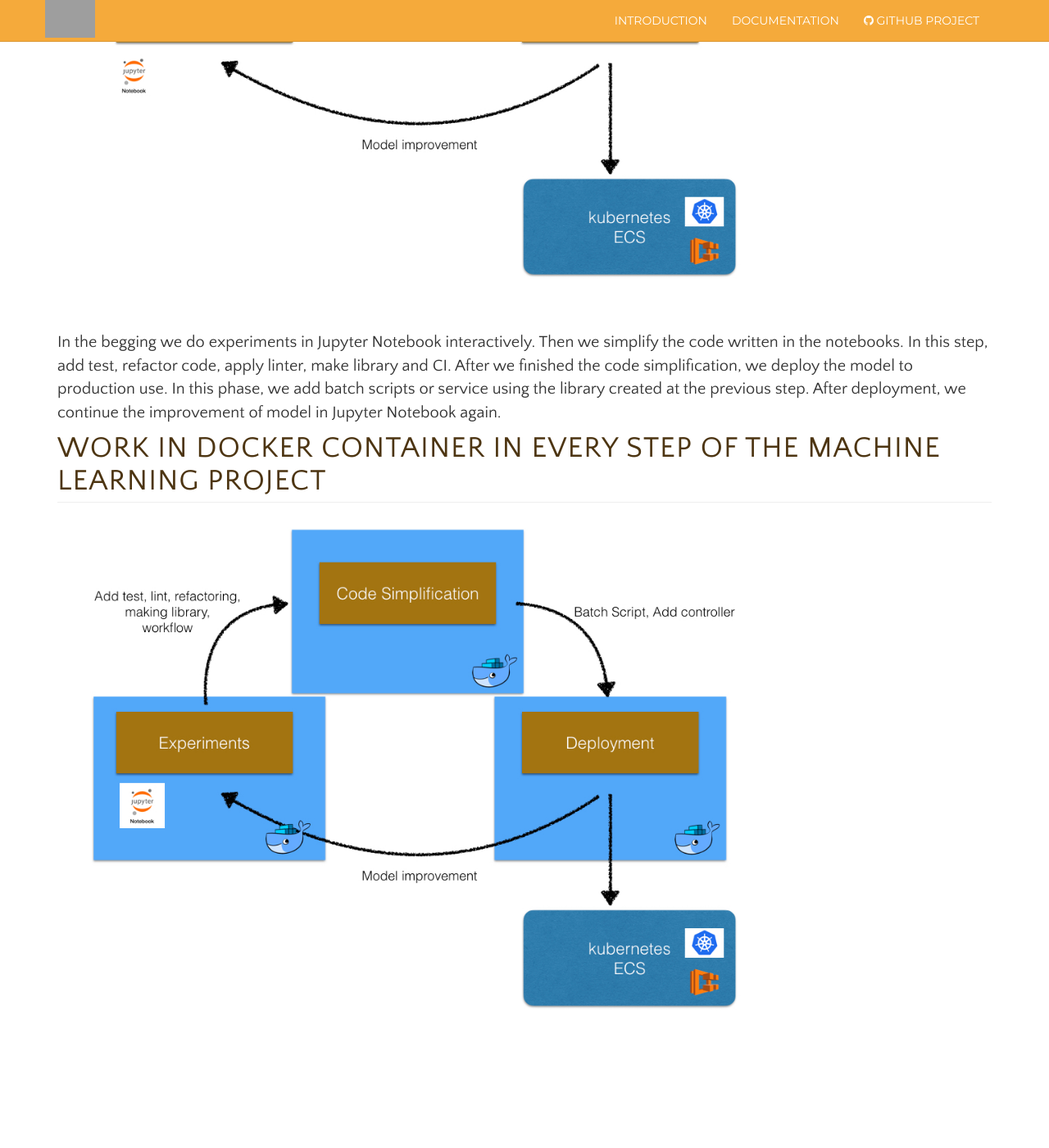
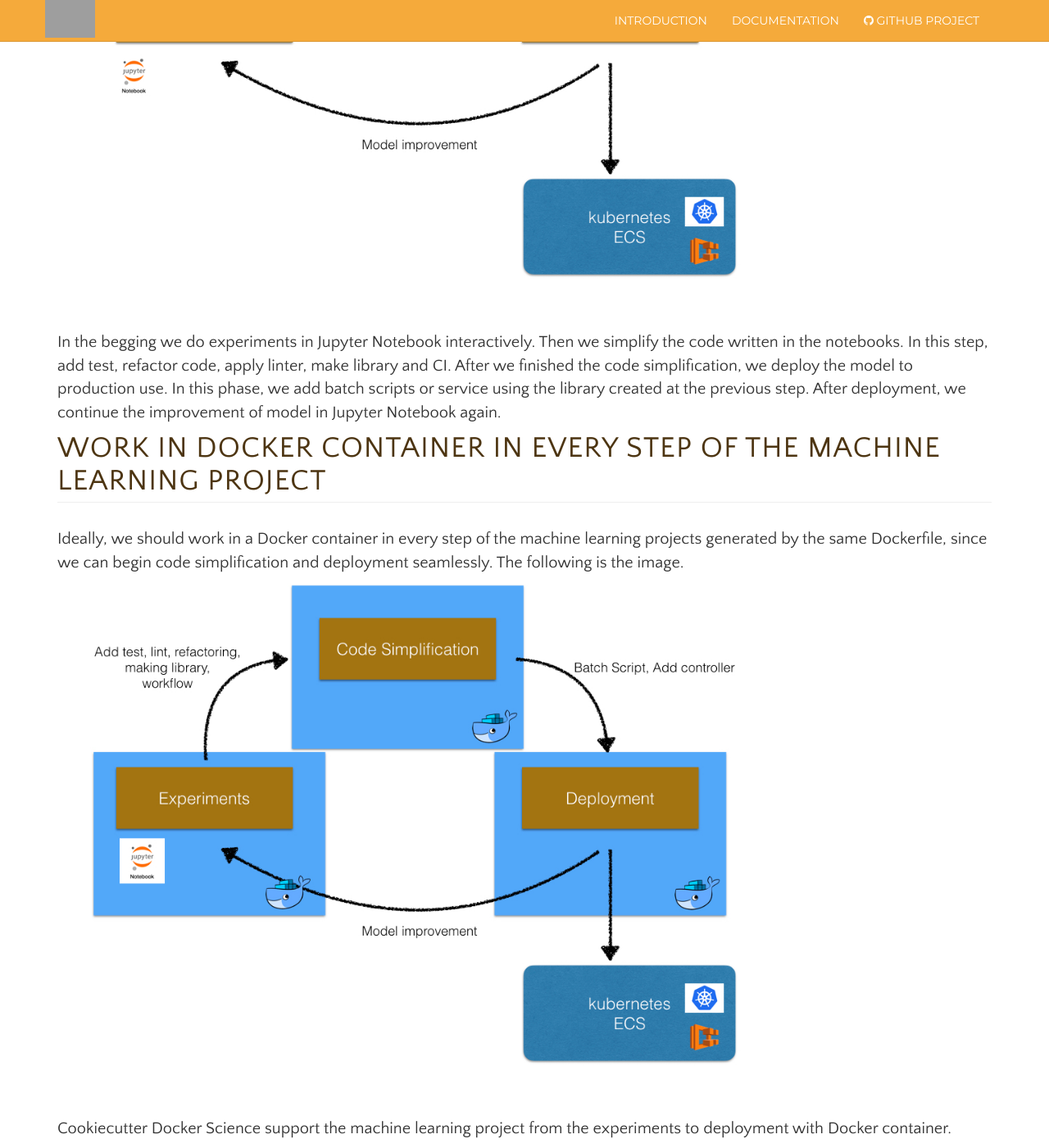
Before and after one commit to docker-science/docker-science.github.io, a Jekyll site: the page built from index.md, in a window 1280 px wide and 1400 px high, scrolled down 1047 px. Shown: the whole window at 82% size. Built offline with Jekyll 4.4.1, drawn with Linux system fonts in a browser that asks for light colours; before the commit the page ends 2342 px from its top, so only the background shows below that; grey boxes are pictures that could not be loaded.

Commit message:
Add description of the work in docker container

```diff
--- a/index.md
+++ b/index.md
@@ -39,7 +39,12 @@ In this step, add test, refactor code, apply linter, make library and CI. After
 to production use. In this phase, we add batch scripts or service using the library created at the previous step. After deployment,
 we continue the improvement of model in Jupyter Notebook again.
 
-# Work in Docker container in every step of the Machine Learning project
+# Work in Docker container in every step of the machine learning project
+
+Ideally, we should work in a Docker container in every step of the machine learning projects generated by the same Dockerfile,
+since we can begin code simplification and deployment seamlessly. The following is the image.
 
 
 <img src="resources/images/work-in-docker.jpg" style="width: 75%;" />
+
+Cookiecutter Docker Science support the machine learning project from the experiments to deployment with Docker container.
```
